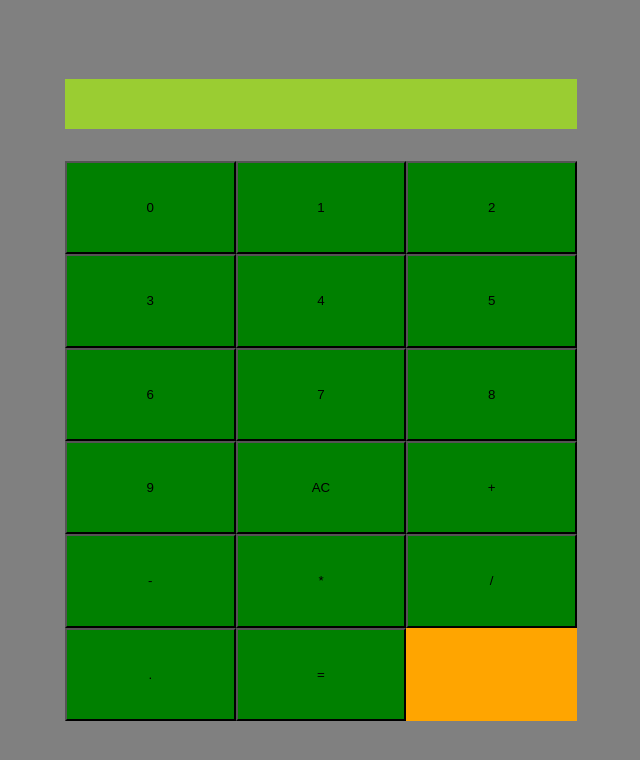
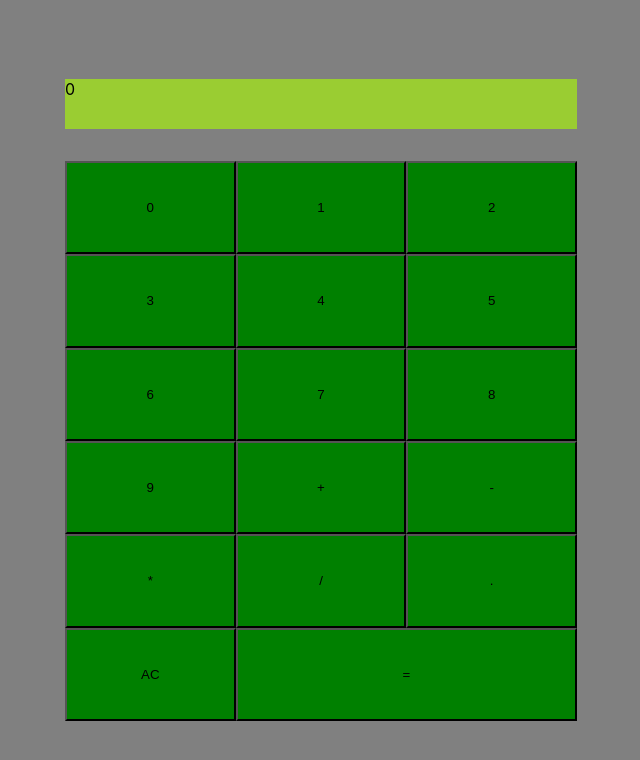
Before and after one commit to Titi-layo/Calculator, a React (Create React App) app: page / in a window 1280 px wide. Shown: the top 760 px of the page, without its empty margins (319-959 px from the left). Built offline with nearby package versions, Linux system fonts and the light colour scheme.

Commit message:
enabled operations on negative numbers

```diff
--- a/src/App.css
+++ b/src/App.css
@@ -15,16 +15,18 @@
 	width: 40%;
 	height: 70%;
 	background-color: orange;
-	/*padding: 40px 0 40px 0;*/
 	display: flex;
 	flex-wrap: wrap;
 }
 
 .btn {
 	display: block;
-	width: 100%;
-	height: 100%;
+	width: calc(100% / 3);
 	background-color: green;
+}
+
+#equals {
+	width: calc(100% / 3 * 2);
 }
 
 .digit {
--- a/src/App.js
+++ b/src/App.js
@@ -4,41 +4,63 @@ import "./App.css";
 import { render } from "react-dom";
 
 let digitArr = [
-	0,
-	1,
-	2,
-	3,
-	4,
-	5,
-	6,
-	7,
-	8,
-	9,
-	"AC",
-	"+",
-	"-",
-	"*",
-	"/",
-	".",
-	"=",
+	{ id: "zero", num: 0 },
+	{ id: "one", num: 1 },
+	{ id: "two", num: 2 },
+	{ id: "three", num: 3 },
+	{ id: "four", num: 4 },
+	{ id: "five", num: 5 },
+	{ id: "six", num: 6 },
+	{ id: "seven", num: 7 },
+	{ id: "eight", num: 8 },
+	{ id: "nine", num: 9 },
+	{ id: "add", num: "+" },
+	{ id: "subtract", num: "-" },
+	{ id: "multiply", num: "*" },
+	{ id: "divide", num: "/" },
+	{ id: "decimal", num: "." },
+	{ id: "clear", num: "AC" },
+	{ id: "equals", num: "=" },
 ];
 
 class Digit extends React.Component {
 	constructor(props) {
 		super(props);
+		this.state = {
+			styling: { backgroundColor: "green" },
+		};
 	}
 
 	handleClick = () => {
 		this.props.getter(this.props.digit);
 	};
 
+	handleHover = () => {
+		if (this.state.styling.backgroundColor === "green") {
+			this.setState({
+				styling: { backgroundColor: "yellowgreen", color: "white" },
+			});
+		} else {
+			this.setState({
+				styling: { backgroundColor: "green" },
+			});
+		}
+	};
+
 	render() {
 		return (
-			<div className="digit">
-				<button onClick={this.handleClick} className="btn">
+			<React.Fragment>
+				<button
+					onClick={this.handleClick}
+					className="btn"
+					id={this.props.id}
+					onMouseEnter={this.handleHover}
+					style={this.state.styling}
+					onMouseLeave={this.handleHover}
+				>
 					{this.props.digit}
 				</button>
-			</div>
+			</React.Fragment>
 		);
 	}
 }
@@ -50,8 +72,9 @@ class Operations extends React.Component {
 			result: 0,
 		};
 	}
-
+	//|| prevProps.operation !== this.props.operation
 	componentDidUpdate(prevProps, prevState) {
+		console.log("byeee");
 		if (prevProps.lhs !== this.props.lhs) {
 			this.handleOperation(prevProps);
 		} else {
@@ -59,7 +82,7 @@ class Operations extends React.Component {
 				this.props.rule === "=" &&
 				prevState.result !== this.state.result
 			) {
-				this.props.dispFunc(this.state.result);
+				this.props.dispFunc(this.state.result.toString());
 			}
 		}
 	}
@@ -73,7 +96,7 @@ class Operations extends React.Component {
 			this.setState({
 				result: this.state.result,
 			});
-		} else if (prev.rule === " " || prev.rule === "AC") {
+		} else if (prev.rule === "" || prev.rule === "AC") {
 			this.setState({
 				result: this.props.lhs,
 			});
@@ -111,14 +134,14 @@ class Calculator extends React.Component {
 		super(props);
 		this.state = {
 			left: 0,
-			value: " ",
-			operation: " ",
+			value: "",
+			operation: "",
 		};
 	}
 
 	handleInput = (input) => {
 		let temp = this.props.displ.toString();
-		if (input === "=" && this.state.value) {
+		if (input === "=" && this.state.value !== "") {
 			this.setState({
 				left: parseFloat(this.state.value),
 				value: 0,
@@ -127,35 +150,72 @@ class Calculator extends React.Component {
 		} else if (input === "AC") {
 			this.setState({
 				operation: input,
-				value: " ",
+				value: "",
 			});
-			this.props.disp(" ");
+			this.props.disp(0);
 		} else if (!Number.isInteger(input) && input !== ".") {
-			if (this.state.value !== " ") {
+			//&& !Number.isInteger(temp[temp.length - 1])
+
+			if (this.state.value !== "" && this.state.value !== "-") {
 				this.props.disp(this.props.displ.toString() + input.toString());
-
 				this.setState({
 					left: parseFloat(this.state.value),
-					value: " ",
+					value: "",
 					operation: input,
 				});
+			} else if (temp.length > 1) {
+				//!Number.isInteger(temp[temp.length - 1])
+				// && Number.isInteger(pareseInt(temp[temp.lenth - 1]))
+				if (input === "-" && this.state.value !== "-") {
+					this.setState({
+						value: this.state.value.toString() + input.toString(),
+					});
+					this.props.disp(
+						this.props.displ.toString() + input.toString()
+					);
+				} else {
+					let text;
+
+					if (this.state.value === "-" && input !== "-") {
+						text = /\D+$/;
+					} else {
+						text = /\D$/;
+					}
+
+					temp = temp.replace(text, input);
+
+					this.props.disp(temp);
+
+					this.setState({
+						operation: input !== "-" ? input : this.state.operation,
+						value: input === "-" ? "-" : "",
+					});
+				}
 			} else {
-				if (temp.length > 1) {
-					console.log(temp.length);
-					temp = temp.slice(0, temp.length - 1);
-					this.props.disp(temp + input);
+				if (input === "+" || input === "-") {
 					this.setState({
-						operation: input,
+						value: input.toString(),
 					});
+					this.props.disp(input.toString());
+					// this.props.displ.toString() +
+					//this.state.value.toString() +
 				}
 			}
 		} else {
 			if (this.state.value === 0) {
 				this.setState({
 					value: input.toString(),
-					operation: " ",
+					operation: "",
 				});
 				this.props.disp(input.toString());
+			} else if (input === "." && this.state.value.includes(".")) {
+			} else if (this.state.value === "0" || this.props.displ === 0) {
+				this.setState({
+					value: input.toString(),
+				});
+
+				temp = temp.slice(0, temp.length - 1);
+				this.props.disp(temp + input.toString());
 			} else {
 				this.setState({
 					value: this.state.value.toString() + input.toString(),
@@ -168,14 +228,15 @@ class Calculator extends React.Component {
 	render() {
 		let digits;
 		digits = digitArr.map((dig) => {
-			return <Digit getter={this.handleInput} digit={dig} />;
+			return (
+				<Digit getter={this.handleInput} digit={dig.num} id={dig.id} />
+			);
 		});
 
 		return (
 			<React.Fragment>
 				<Operations
 					lhs={this.state.left}
-					rhs={this.state.right}
 					rule={this.state.operation}
 					dispFunc={this.props.disp}
 				/>
@@ -189,7 +250,7 @@ class App extends React.Component {
 	constructor(props) {
 		super(props);
 		this.state = {
-			display: " ",
+			display: 0,
 		};
 	}
 
```
